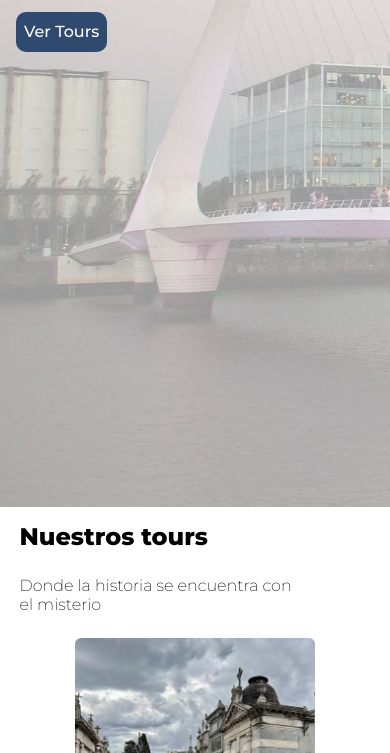
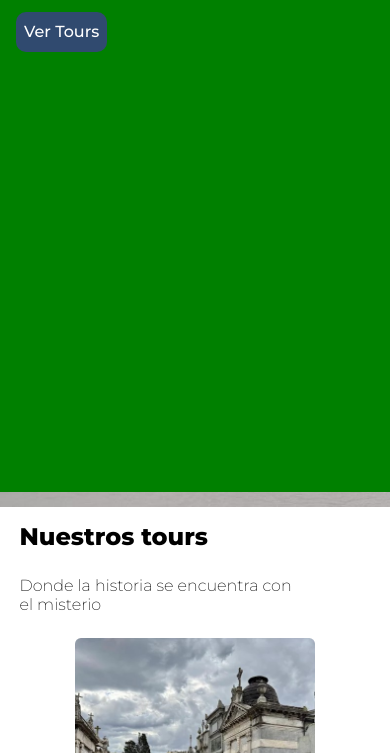
Before and after one commit to PaolaTorresMontangie/BAthematicwalkingtours, a plain HTML site: page index.html in a window 390 px wide. Shown: the part 337-1090 px from the top of the page. Drawn offline with nearby package versions, Linux system fonts and the light colour scheme.

Commit message:
correcion tamaño responsive mobile

```diff
--- a/scss/styles.scss
+++ b/scss/styles.scss
@@ -9,7 +9,7 @@
 
 /* media querys para tablets y celulares --------------------------------------------- */
 
-/* responsive tablet 768px */
+/* responsive tablet */
 @media (max-width: $tamanioTablet) {
     .contenedor-hero {
         /* elimino espacio superior, achico espacio a la izquierda, achico distancia entre elementos */
@@ -49,12 +49,13 @@
 }
 
 
-/* responsive telefono 375px */
+/* responsive mobile */
 @media (max-width: $tamanioMobile) {
     .contenedor-hero {
         /* elimino espacio superior, achico espacio a la izquierda, achico la distancia entre elementos */
         padding-top: 0rem;
         @include paddingGap(1rem,0.5em);
+        background-color: green;
     }
 
     .hero-tituloSitio {
--- a/scss/utilities/_mixins.scss
+++ b/scss/utilities/_mixins.scss
@@ -9,7 +9,6 @@
     flex-direction: column;
 }
 
-/* ajusta la imagen al ancho y alto del contendor y cover para que la imagen no se distorsione */
 @mixin imagenGrilla {
     width: 100%;
     height: 100%;
--- a/scss/utilities/_variables.scss
+++ b/scss/utilities/_variables.scss
@@ -4,6 +4,6 @@ $color-secundario: #304a6f; // Azul oscuro
 $color-fondo-primario: #f8f7f3; // Beige muy claro
 $color-fondo-secundario: #c2b2a3; // Marron claro
 
-$tamanioDesktop: 1440px;
-$tamanioTablet: 768px;
-$tamanioMobile: 480px;
+$tamanioDesktop: 1440px;    // desktop
+$tamanioTablet: 768px;      // tablet
+$tamanioMobile: 390px;      // mobile
```
Also changed, not shown: css/styles.css, 1 other file.
